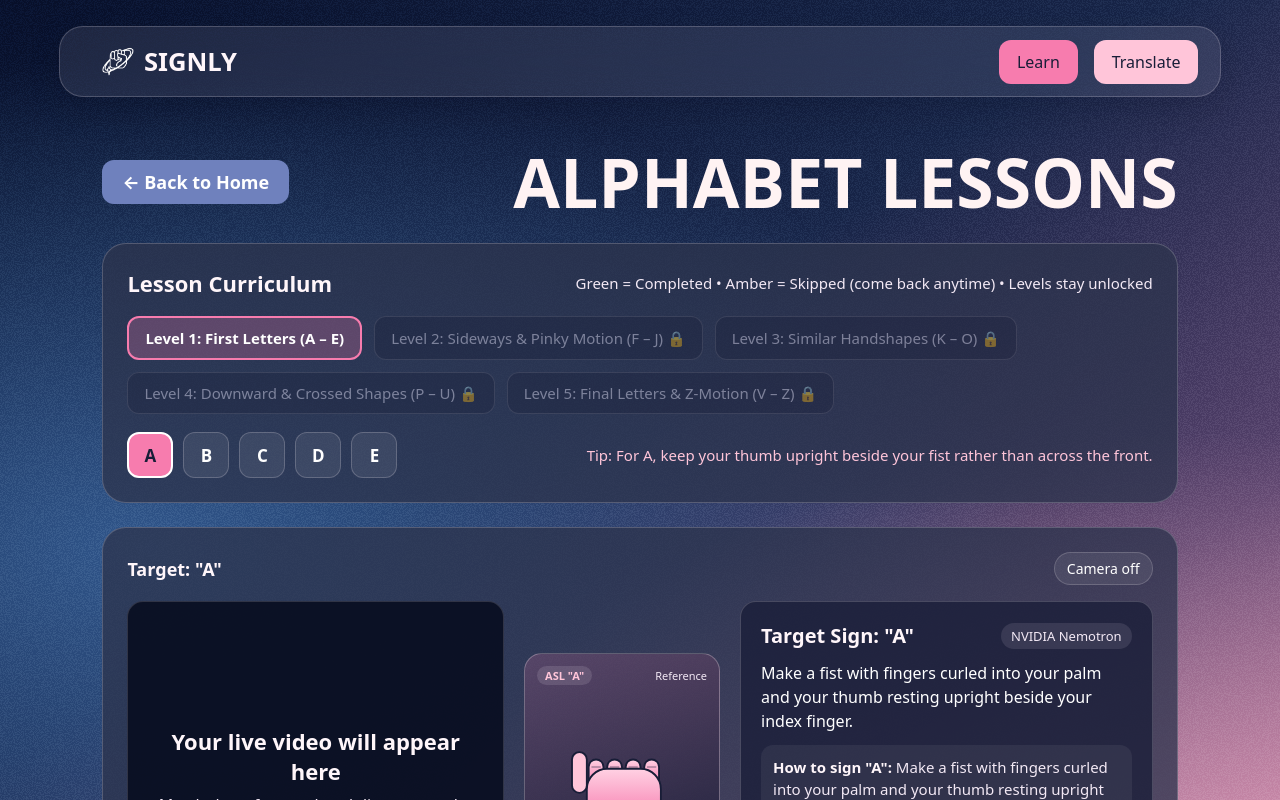
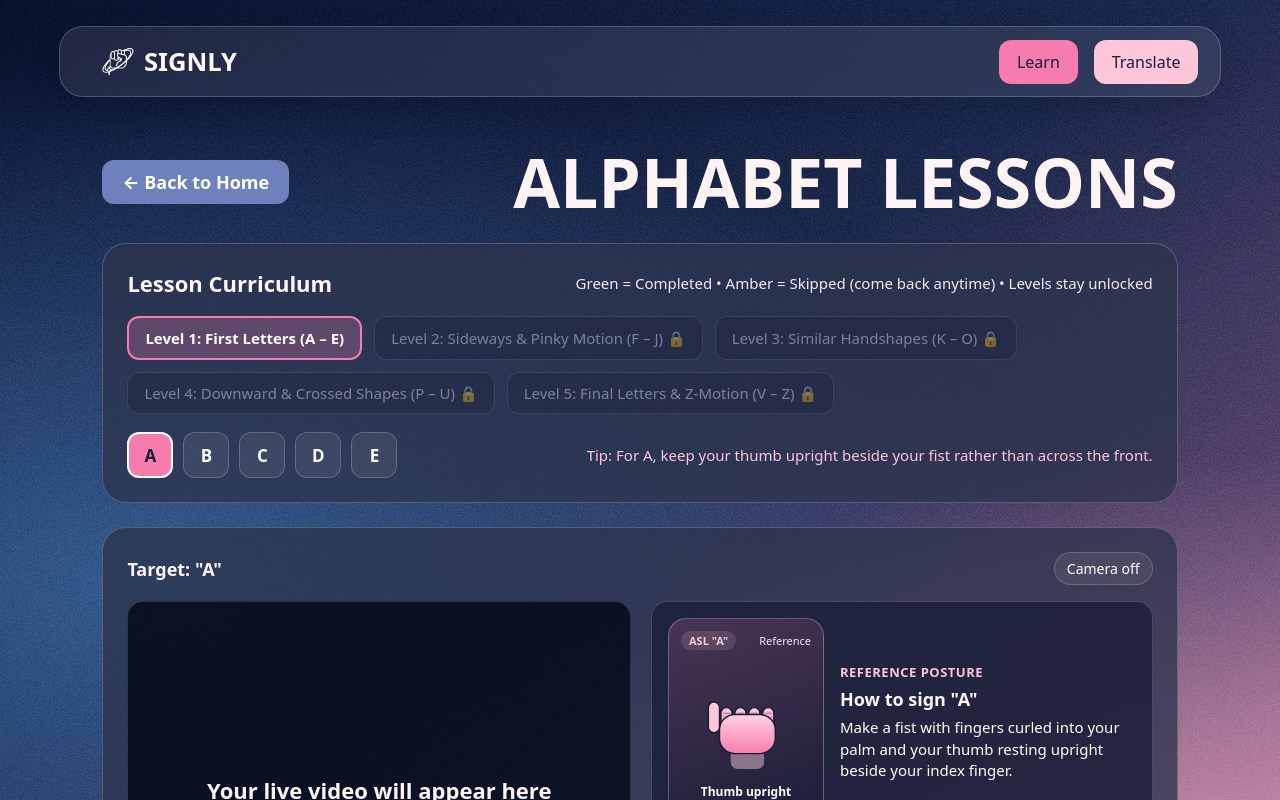
Before and after one commit to Oddeyes2028/TidalBYTE, a React (Vite) app: page / in a window 1280 px wide. Both pictures are taken after a click on the button "Learn". Shown: the top 800 px of the page. Built offline with nearby package versions, Linux system fonts and the light colour scheme.

Commit message:
change position of han diagram

```diff
--- a/src/components/SignTracker.jsx
+++ b/src/components/SignTracker.jsx
@@ -28,8 +28,8 @@ const pinkButton = {
 };
 
 /**
- * Live camera + MediaPipe Holistic skeleton overlay + Reference Hand Diagram +
- * Multi-Dataset Complex Matrix + NVIDIA Nemotron coach.
+ * Live camera + MediaPipe Holistic skeleton overlay + Reference Hand Diagram
+ * stacked directly above NVIDIA Nemotron feedback and suggestions.
  */
 export default function SignTracker({
     targetSign = "A",
@@ -241,7 +241,7 @@ export default function SignTracker({
                 </span>
             </div>
 
-            {/* Camera stage + Reference Visual + Nemotron Real-time Feedback */}
+            {/* Camera stage (left) + Right column (Hand Diagram stacked above Nemotron Feedback) */}
             <div
                 style={{
                     display: "flex",
@@ -253,8 +253,8 @@ export default function SignTracker({
                 {/* Live Video + Skeleton Canvas */}
                 <div
                     style={{
-                        flex: "460 1 280px",
-                        minHeight: 360,
+                        flex: "520 1 300px",
+                        minHeight: 380,
                         position: "relative",
                         borderRadius: 16,
                         overflow: "hidden",
@@ -320,26 +320,63 @@ export default function SignTracker({
                     />
                 </div>
 
-                {/* Visual Hand Reference Card on the side */}
+                {/* Right Column: Hand Diagram on top + NVIDIA Nemotron Feedback below */}
                 <div
                     style={{
+                        flex: "520 1 300px",
                         display: "flex",
                         flexDirection: "column",
-                        alignItems: "center",
-                        justifyContent: "center",
-                        gap: 8,
+                        gap: 16,
                     }}
                 >
-                    <SignVisualCard signKey={targetSign} size={196} />
-                    <span style={{ fontSize: 12, color: colors.textMuted }}>
-                        Aim for this hand posture
+                    {/* Top: Visual Hand Reference Card + How-to-sign guide */}
+                    <div
+                        style={{
+                            padding: 16,
+                            borderRadius: 16,
+                            background: "rgba(24,29,55,0.75)",
+                            border: "1px solid rgba(255,246,250,0.18)",
+                            display: "flex",
+                            flexWrap: "wrap",
+                            alignItems: "center",
+                            gap: 16,
+                        }}
+                    >
+                        <SignVisualCard signKey={targetSign} size={156} />
+
+                        <div style={{ flex: "1 1 180px", display: "flex", flexDirection: "column", gap: 6 }}>
+                            <span
+                                style={{
+                                    fontSize: 13,
+                                    fontWeight: 700,
+                                    textTransform: "uppercase",
+                                    letterSpacing: 0.5,
+                                    color: colors.pinkTranslate,
+                                }}
+                            >
+                                Reference Posture
                             </span>
+                            <strong style={{ fontSize: 18, color: colors.textBrand }}>
+                                How to sign "{displayTarget}"
+                            </strong>
+                            <p
+                                style={{
+                                    margin: 0,
+                                    fontSize: 15,
+                                    lineHeight: 1.45,
+                                    color: colors.textWhite,
+                                }}
+                            >
+                                {SIGN_GUIDES[targetSign] ||
+                                    `Form the ASL sign for "${displayTarget}" clearly in view of the camera.`}
+                            </p>
+                        </div>
                     </div>
 
-                {/* NVIDIA Nemotron + Complex Matrix Feedback Panel */}
+                    {/* Bottom: NVIDIA Nemotron + Complex Matrix Feedback & Suggestions */}
                     <div
                         style={{
-                        flex: "440 1 280px",
+                            flex: 1,
                             padding: 20,
                             borderRadius: 16,
                             background: coaching.isCorrect
@@ -393,24 +430,6 @@ export default function SignTracker({
                         >
                             {coaching.feedback}
                         </p>
-
-                    {SIGN_GUIDES[targetSign] && (
-                        <div
-                            style={{
-                                padding: 12,
-                                borderRadius: 12,
-                                background: "rgba(255,246,250,0.06)",
-                                fontSize: 15,
-                                lineHeight: 1.45,
-                                color: colors.textMuted,
-                            }}
-                        >
-                            <strong style={{ color: colors.textBrand }}>
-                                How to sign "{displayTarget}":{" "}
-                            </strong>
-                            {SIGN_GUIDES[targetSign]}
-                        </div>
-                    )}
 
                         {coaching.suggestions?.length > 0 && (
                             <div>
@@ -470,6 +489,7 @@ export default function SignTracker({
                         </div>
                     </div>
                 </div>
+            </div>
 
             {/* Camera Toggle Controls */}
             <div style={{ display: "flex", alignItems: "center", gap: 16 }}>
```
Lines whose indentation alone changed are shown as unchanged.
